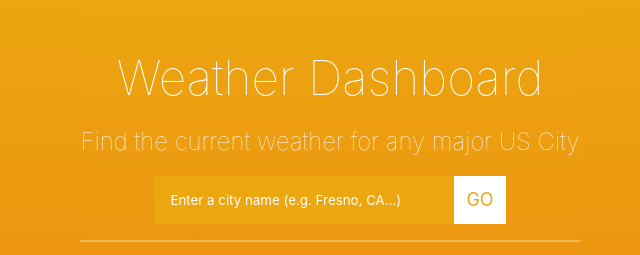
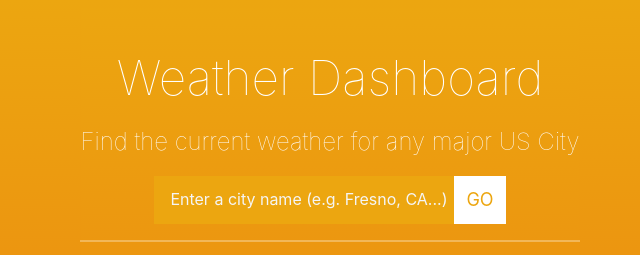
Before and after one commit to markohanesian/Weather-Dashboard, a plain HTML site: page index.html in a window 1280 px wide. Shown: the top 255 px of the page, 310-950 px from the left. Drawn offline with nearby package versions, Linux system fonts and the light colour scheme.

Commit message:
Changed input placeholder text styling

```diff
--- a/assets/CSS/styles.css
+++ b/assets/CSS/styles.css
@@ -60,7 +60,8 @@ input[type=text]:focus {
 }
 
 input::placeholder {
-    color: white;
+    color: whitesmoke;
+    font-size: 1rem;
 }
 
 button {
```
